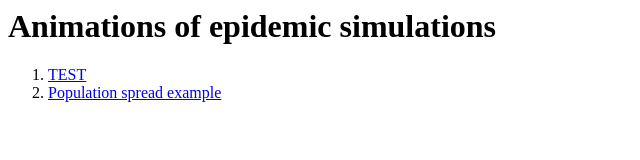
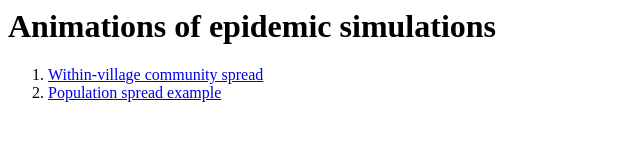
Before and after one commit to ThomasKraft/ThomasKraft.github.io, a plain HTML site: page epidemic_simulations/index.html in a window 1280 px wide. Shown: the whole page, without its empty margins (0-640 px from the left). Drawn offline with Linux system fonts and the light colour scheme.

Commit message:
Update index.html

```diff
--- a/epidemic_simulations/index.html
+++ b/epidemic_simulations/index.html
@@ -1,6 +1,6 @@
 <h1><strong>Animations of epidemic simulations</strong></h1>
 <ol>
-<li><a href="fig_s2.html">TEST</a>
+<li><a href="fig_s2.html">Within-village community spread</a>
 <li><a href="landscape_spread_tsimane.gif">Population spread example</a></li>
 </ol>
 <p>&nbsp;</p>
```
